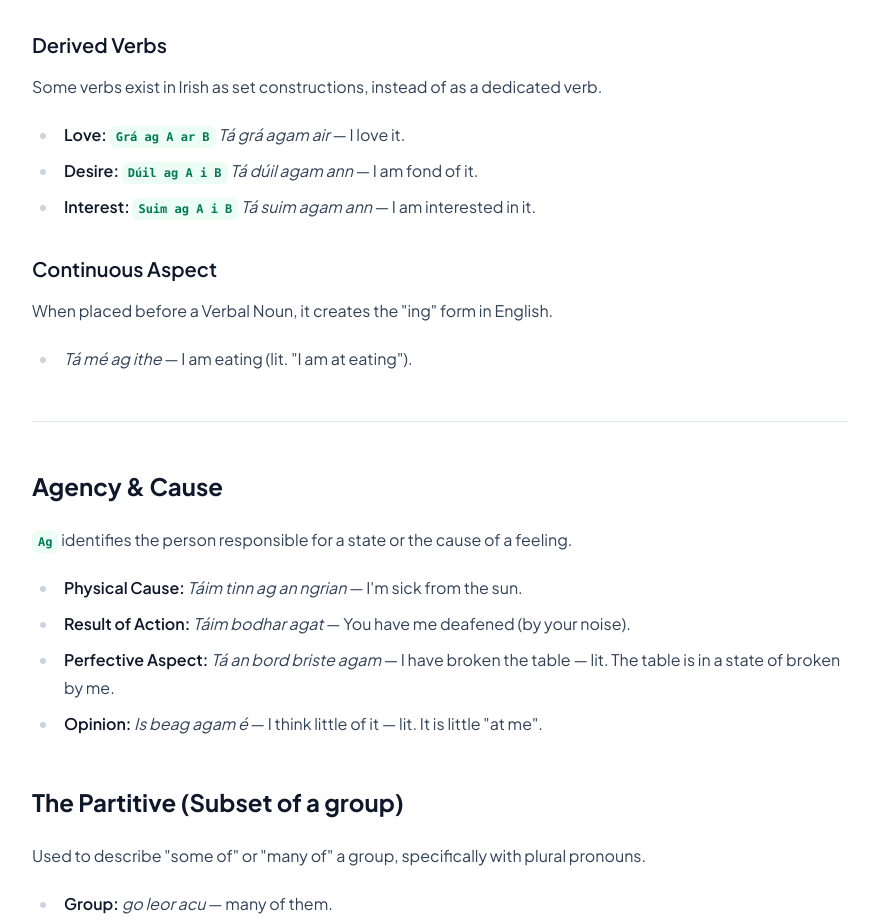
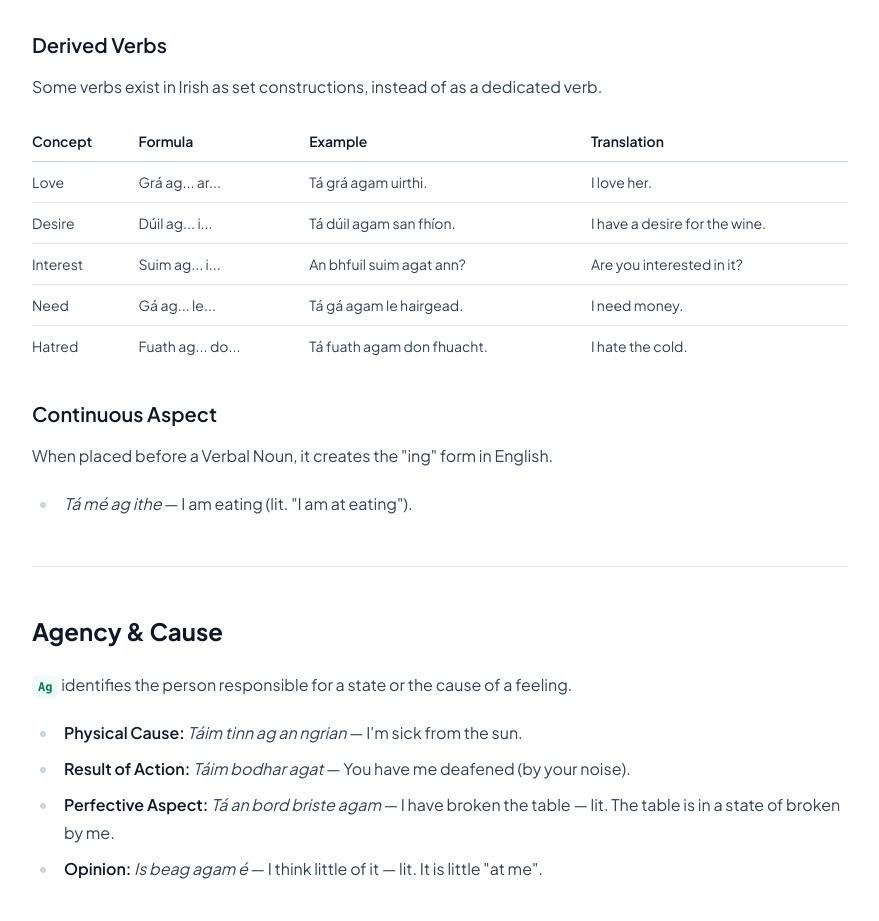
Before and after one commit to oflynned/grammar.ie, an Astro site: page /prepositions/ag in a window 1280 px wide. Shown: the part 2207-3128 px from the top of the page, without its empty margins (48-927 px from the left). Built offline with nearby package versions, Linux system fonts and the light colour scheme; Astro itself is replaced by a stand-in of ours.

Commit message:
feat: use table for derived verbs

```diff
--- a/src/content/prepositions/ag.mdx
+++ b/src/content/prepositions/ag.mdx
@@ -60,9 +60,14 @@ Irish has no verb "to have". Instead, the construction `bí + ag` is used for a
 
 ### Derived Verbs
 Some verbs exist in Irish as set constructions, instead of as a dedicated verb.
-* **Love:** `Grá ag A ar B` *Tá grá agam air* — I love it.
-* **Desire:** `Dúil ag A i B` *Tá dúil agam ann* — I am fond of it.
-* **Interest:** `Suim ag A i B` *Tá suim agam ann* — I am interested in it.
+
+| Concept  | Formula           | Example                    | Translation                   |
+|----------|-------------------|----------------------------|-------------------------------|
+| Love     | Grá ag... ar...   | Tá grá agam uirthi.        | I love her.                   |
+| Desire   | Dúil ag... i...   | Tá dúil agam san fhíon.    | I have a desire for the wine. |
+| Interest | Suim ag... i...   | An bhfuil suim agat ann?   | Are you interested in it?     |
+| Need     | Gá ag... le...    | Tá gá agam le hairgead.    | I need money.                 |
+| Hatred   | Fuath ag... do... | Tá fuath agam don fhuacht. | I hate the cold.              |
 
 ### Continuous Aspect
 When placed before a Verbal Noun, it creates the "ing" form in English.
```
